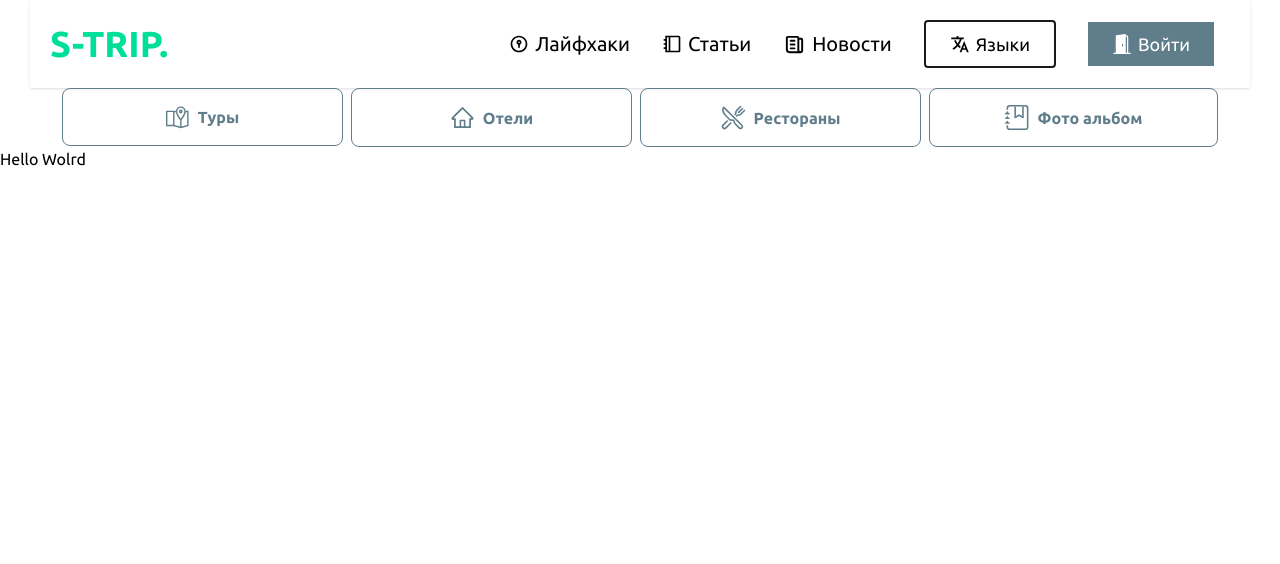
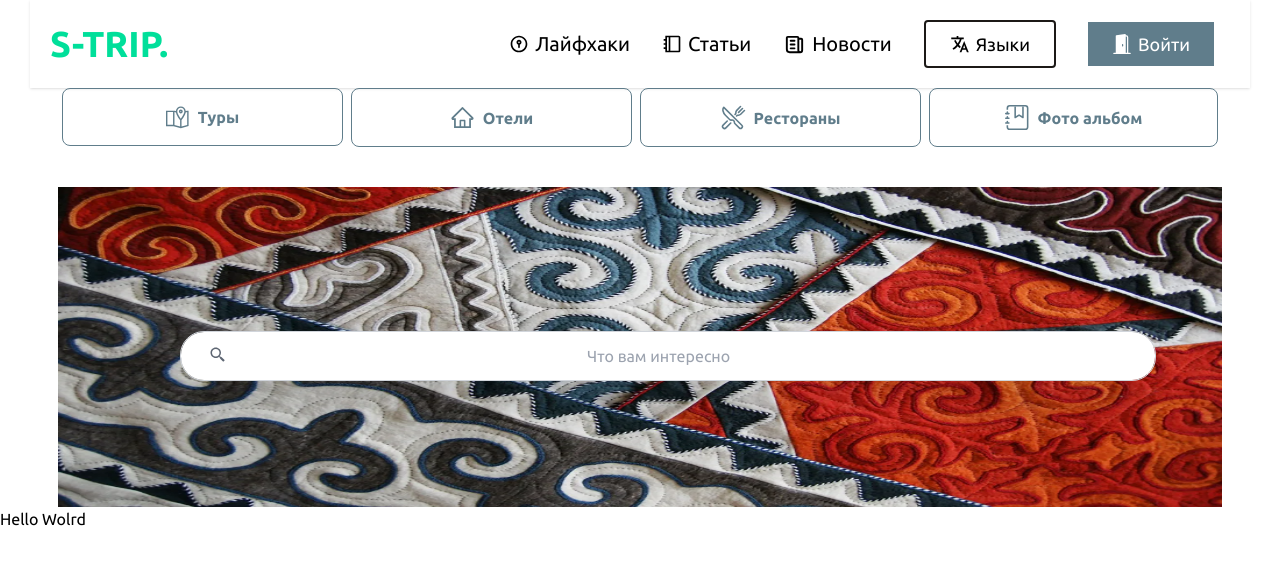
Before and after one commit to neobis2022team2autnm/S-TRIP.0.2, a React (Create React App) app: page / in a window 1280 px wide. Shown: the top 564 px of the page. Built offline with nearby package versions, Linux system fonts and the light colour scheme.

Commit message:
init create searchbar section

```diff
--- a/src/App.js
+++ b/src/App.js
@@ -1,16 +1,16 @@
 import { useState } from 'react'
 import Navbar from "./components/Navbar";
 import Navigation from './components/Navigation';
+import SearchBar from './components/SearchBar';
 import Signin from "./components/SingIn";
 
 function App() {
 
-  const [active, setActive] = useState(false)
-
   return (
     <div className="App">
       <Navbar />
-      <Navigation/>
+      <Navigation />
+      <SearchBar/>
       Hello Wolrd
     </div>
   );
--- /dev/null
+++ b/src/components/SearchBar/index.jsx
@@ -0,0 +1,33 @@
+import { BiSearchAlt2 as Search } from "react-icons/bi";
+import bg from '../../assets/images/bg-search.png';
+const SearchBar = () => {
+  return (
+    <div className="searchbar">
+      <div className="searchbar__container">
+        <div className="mt-10">
+          <div className=" my-45 h-[40vh] w-[100%] mx-auto sm:w-[92%] md:w-[100%] lg:px-7 relative">
+            <img
+              className="object-cover md:object-fill h-[100%]  w-[100%]"
+              src={bg}
+            />
+
+            <div class="flex justify-center  absolute z-10 w-[100%] top-[45%]">
+              <div class="w-[80%] ">
+                <div class="input-group relative  w-[100%] group">
+                  <input
+                    type="search"
+                    class="form-control relative flex-auto min-w-0 block w-full text-center shadow-2xl  py-3 px-4 text-base font-normal text-gray-700 bg-white bg-clip-padding border border-solid border-gray-300 rounded-3xl transition ease-in-out m-0 focus:text-gray-700 focus:bg-white focus:border-blue-600 focus:outline-none"
+                    placeholder='Что вам интересно '
+                  />
+                  <Search className="text-lg text-gray-700 pointer-events-none top-[30%] left-[3%] opacity-80 absolute group-focus-within:hidden" />
+                </div>
+              </div>
+            </div>
+          </div>
+        </div>
+      </div>
+    </div>
+  );
+};
+
+export default SearchBar;
```
Also changed, not shown: src/assets/images/bg-search.png (added).
